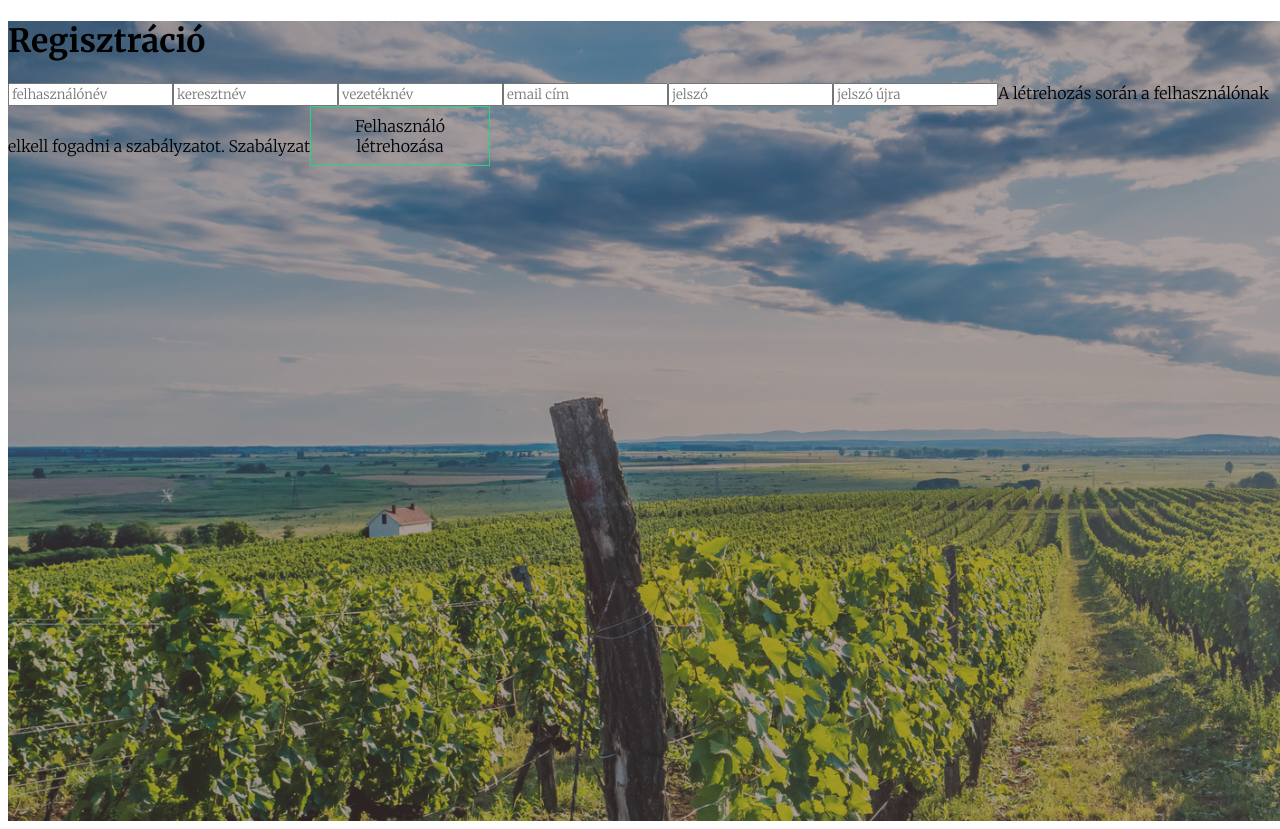
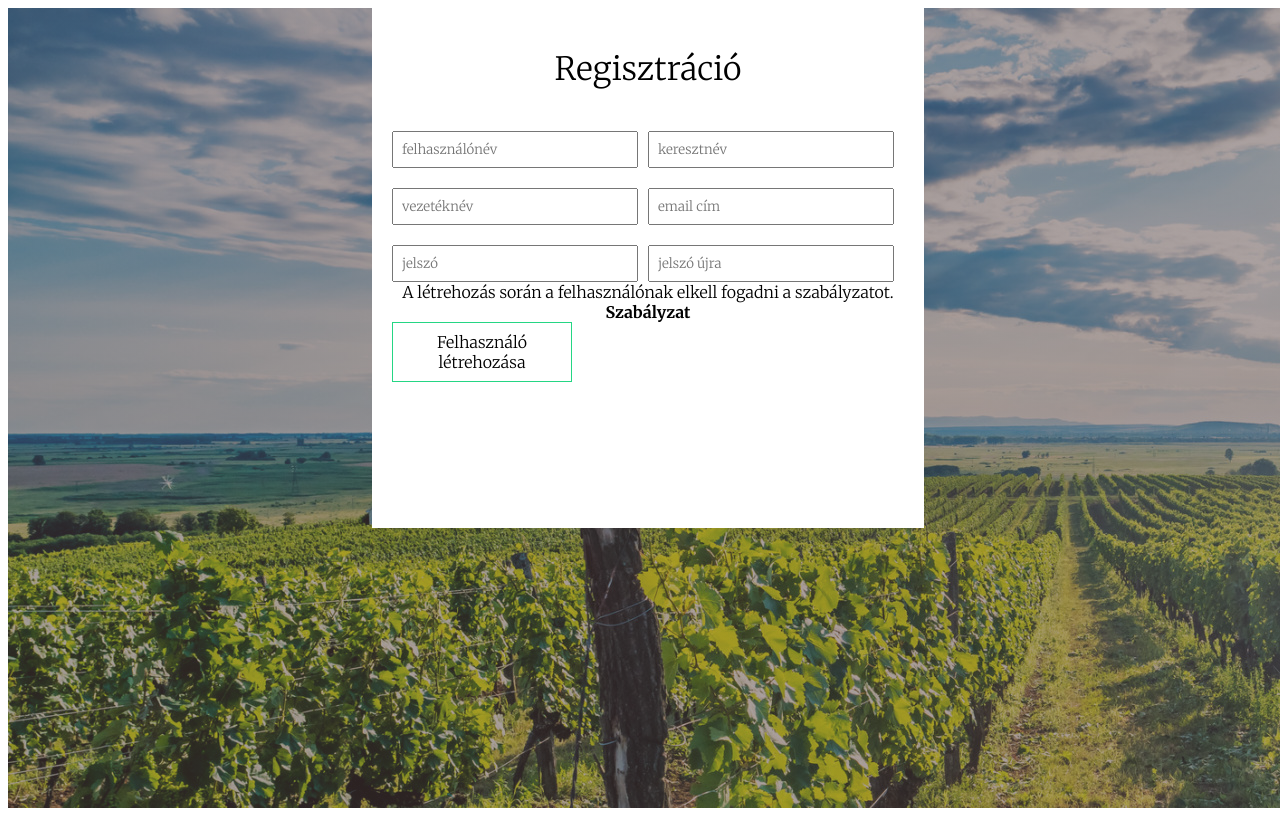
Before and after one commit to lgadam/ii3vey_szakd, a React (Create React App) app in the folder my-app/: page / in a window 1280 px wide. Built offline with nearby package versions, Linux system fonts and the light colour scheme.

Commit message:
Register page: added style to the wrapper
Register page: added style to the wrapper

```diff
--- a/my-app/src/Pages/Register.jsx
+++ b/my-app/src/Pages/Register.jsx
@@ -10,13 +10,34 @@ const Container = styled.div`
         rgba(86, 67, 67, 0.5)
     ),
     url(${register_bg});
+    display: flex;
+    text-align: center;
+    justify-content: center;
 `
-const Wrapper = styled.div``
+const Wrapper = styled.div`
+    width: 40%;
+    height: 60%;
+    padding: 20px;
+    background-color: white;
+`
 const Privacy = styled.span``
-const Title = styled.h1``
-const Form = styled.form``
-const Button = styled.button``
-const Input = styled.input``
+const Title = styled.h1`
+    font-weight: 400;
+    font-size: 32px;
+`
+const Form = styled.form`
+    display: flex;
+    flex-wrap: wrap;
+`
+const Button = styled.button`
+
+`
+const Input = styled.input`
+    flex: 1;
+    min-width: 40%;
+    margin: 20px 10px 0px 0px;
+    padding: 8px;
+`
 const Register = () => {
   return (
     <Container>
@@ -29,7 +50,7 @@ const Register = () => {
                 <Input placeholder="email cím" />
                 <Input placeholder="jelszó" />
                 <Input placeholder="jelszó újra" />
-                <Privacy>A létrehozás során a felhasználónak elkell fogadni a szabályzatot. <italy>Szabályzat</italy></Privacy>
+                <Privacy>A létrehozás során a felhasználónak elkell fogadni a szabályzatot. <b>Szabályzat</b></Privacy>
                 <Button className="btn-slider">Felhasználó létrehozása</Button>
             </Form>
         </Wrapper>
```
